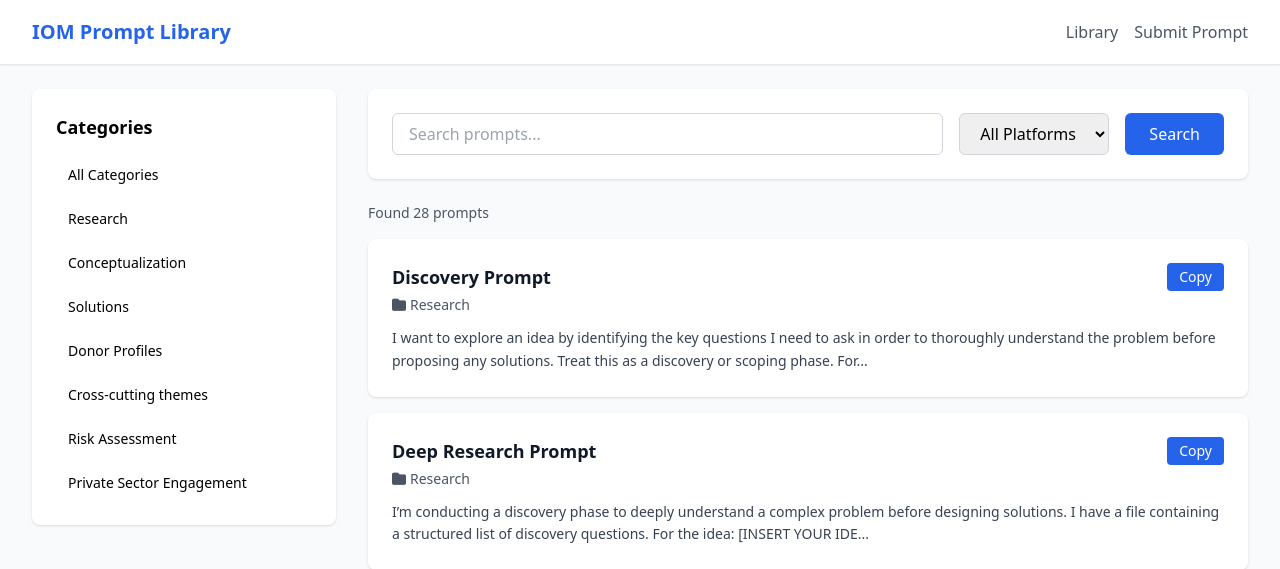
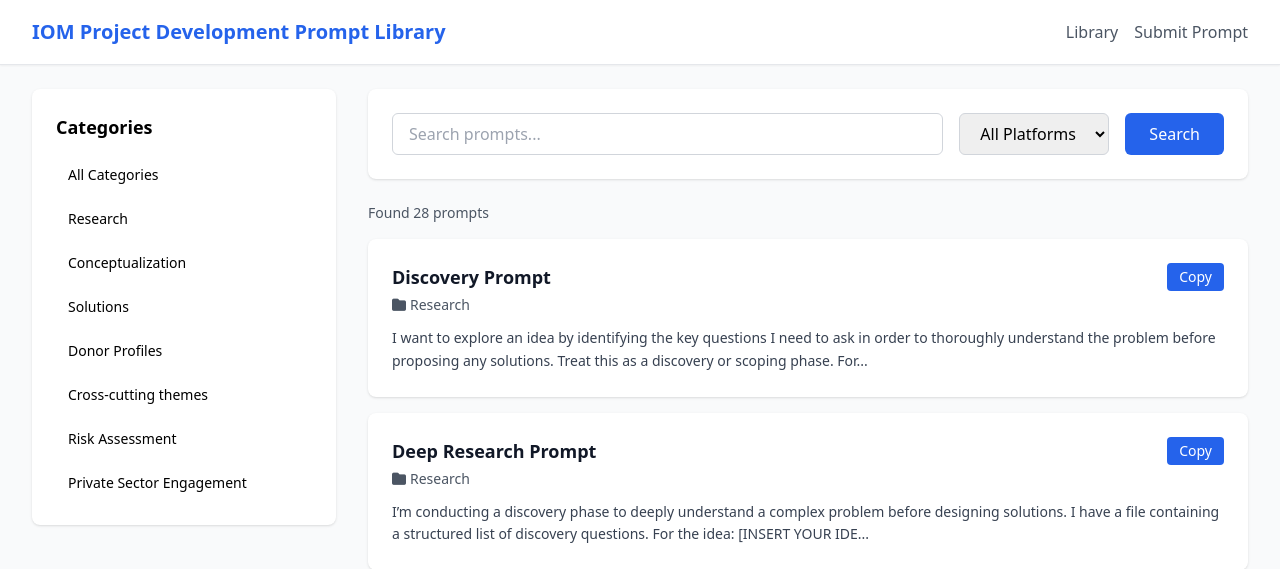
Before and after one commit to iom/Project-Development-Prompt-Library, a FastAPI app: page / in a window 1280 px wide. Shown: the top 569 px of the page. Run offline with FastAPI, Linux system fonts and the light colour scheme; data comes from the database, SQL or seed files in the repository; both versions use the stored data as it was after the commit; some libraries are stand-ins or nearby versions.

Commit message:
Update website title and branding to reflect IOM Project Development Prompt Library
Update base template to change the website title and main branding link from "IOM Prompt Library" to "IOM Project Development Prompt Library".

Replit-Commit-Author: Agent
Replit-Commit-Session-Id: f6bd8fc1-7d66-493e-8ac2-a1d29ce5c3a1
Replit-Commit-Checkpoint-Type: intermediate_checkpoint
Replit-Commit-Screenshot-Url: https://storage.googleapis.com/screenshot-production-us-central1/5f27774c-c4ad-488d-a108-0c7a91a22b3c/f6bd8fc1-7d66-493e-8ac2-a1d29ce5c3a1/P0rETIK

```diff
--- a/app/templates/base.html
+++ b/app/templates/base.html
@@ -3,7 +3,7 @@
 <head>
     <meta charset="UTF-8">
     <meta name="viewport" content="width=device-width, initial-scale=1.0">
-    <title>{% block title %}IOM Prompt Library{% endblock %}</title>
+    <title>{% block title %}IOM Project Development Prompt Library{% endblock %}</title>
     <script src="https://cdn.tailwindcss.com"></script>
     <script src="https://unpkg.com/htmx.org@2.0.4"></script>
     <link rel="stylesheet" href="https://cdnjs.cloudflare.com/ajax/libs/font-awesome/6.4.0/css/all.min.css">
@@ -14,7 +14,7 @@
         <div class="max-w-7xl mx-auto px-4 sm:px-6 lg:px-8">
             <div class="flex justify-between items-center h-16">
                 <div class="flex items-center">
-                    <a href="/" class="text-xl font-bold text-blue-600">IOM Prompt Library</a>
+                    <a href="/" class="text-xl font-bold text-blue-600">IOM Project Development Prompt Library</a>
                 </div>
                 <div class="flex items-center space-x-4">
                     <a href="/" class="text-gray-600 hover:text-blue-600">Library</a>
```
Also changed, not shown: prompts.db, 1 other file.
